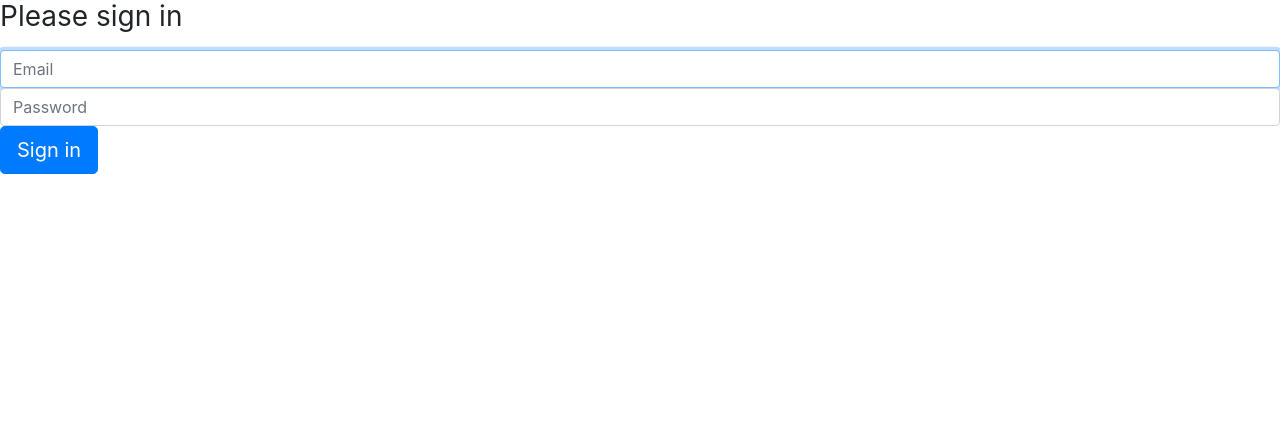
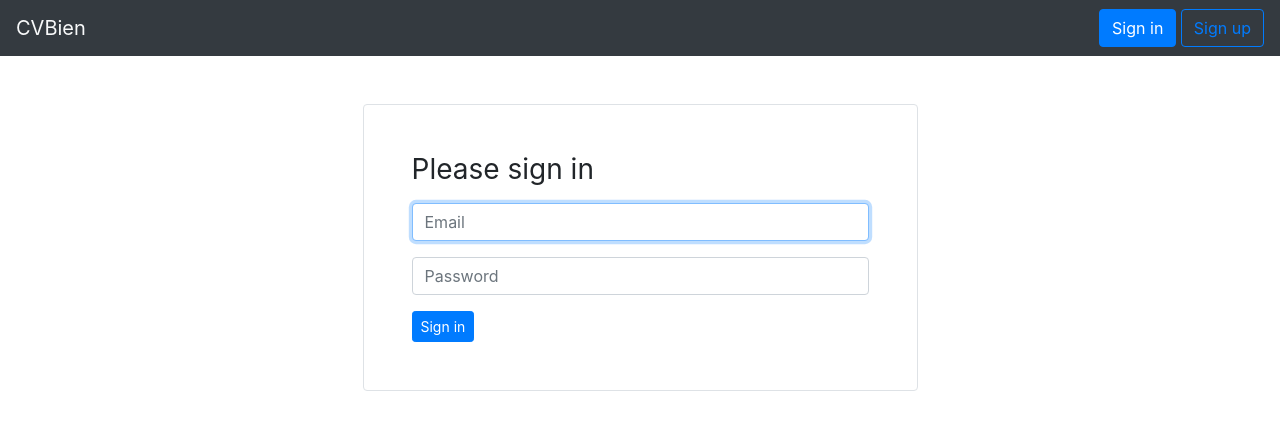
Before and after one commit to JavaBetterThanPHP/CVbien, a Symfony app: template templates/security/login.html.twig in a window 1280 px wide. Shown: the top 430 px of the page. Run offline with Twig, Linux system fonts and the light colour scheme; the template is opened without the code that fills it, so the values that code supplies are empty; some libraries are stand-ins or nearby versions.

Commit message:
Design login et tout

```diff
--- a/src/Form/UserType.php
+++ b/src/Form/UserType.php
@@ -20,8 +20,7 @@ class UserType extends AbstractType
                 'type' => PasswordType::class,
                 'first_options'  => array('label' => 'Password'),
                 'second_options' => array('label' => 'Repeat Password'),
-            ))
-            ->add('isActive')
+            ));
         ;
     }
 
--- a/templates/front_base.html.twig
+++ b/templates/front_base.html.twig
@@ -6,10 +6,11 @@
     {% block header %}
         <nav class="navbar navbar-light bg-dark justify-content-between">
             <a class="navbar-brand text-light">CVBien</a>
-            <form class="form-inline">
-                <input class="form-control mr-sm-2" type="search" placeholder="Search" aria-label="Search">
-                <button class="btn btn-outline-success my-2 my-sm-0" type="submit">Search</button>
-            </form>
+
+            <div class="ml-3">
+                <a class="btn btn-primary" href="{{ path('app_security_login') }}">Sign in</a>
+                <a class="btn btn-outline-primary" href="{{ path('app_security_registration') }}">Sign up</a>
+            </div>
         </nav>
     {% endblock %}
 
--- a/templates/security/login.html.twig
+++ b/templates/security/login.html.twig
@@ -1,22 +1,30 @@
-{% extends 'base.html.twig' %}
+{% extends 'front_base.html.twig' %}
 
-{% block title %}Log in!{% endblock %}
+{% block title %}Log in - CV BIEN{% endblock %}
 
-{% block body %}
+{% block content %}
+
+    <div class="col-lg-6 offset-lg-3 border rounded p-5">
         <form method="post">
             {% if error %}
-        <div class="alert alert-danger">{{ error.messageKey|trans(error.messageData, 'security') }}</div>
+                <div class="alert alert-danger">
+                    {{ error.messageKey|trans(error.messageData, 'security') }}
+                </div>
             {% endif %}
 
             <h1 class="h3 mb-3 font-weight-normal">Please sign in</h1>
+
             <label for="inputEmail" class="sr-only">Email</label>
-    <input type="email" value="{{ last_username }}" name="_username" id="inputEmail" class="form-control" placeholder="Email" required autofocus>
+            <input type="email" value="{{ last_username }}" name="_username"
+                   id="inputEmail" class="form-control mt-3"
+                   placeholder="Email" required autofocus>
+
             <label for="inputPassword" class="sr-only">Password</label>
-    <input type="password" name="_password" id="inputPassword" class="form-control" placeholder="Password" required>
+            <input type="password" name="_password" id="inputPassword"
+                   class="form-control mt-3" placeholder="Password" required>
 
             <input type="hidden" name="_csrf_token"
-           value="{{ csrf_token('authenticate') }}"
-    >
+                   value="{{ csrf_token('authenticate') }}">
 
             {#
                 Uncomment this section and add a remember_me option below your firewall to activate remember me functionality.
@@ -29,8 +37,9 @@
                 </div>
             #}
 
-    <button class="btn btn-lg btn-primary" type="submit">
+            <button class="btn btn-sm btn-primary mt-3" type="submit">
                 Sign in
             </button>
         </form>
+    </div>
 {% endblock %}
```
Also changed, not shown: templates/security/register.html.twig (+12 -8 lines). Lines whose indentation alone changed are shown as unchanged.
